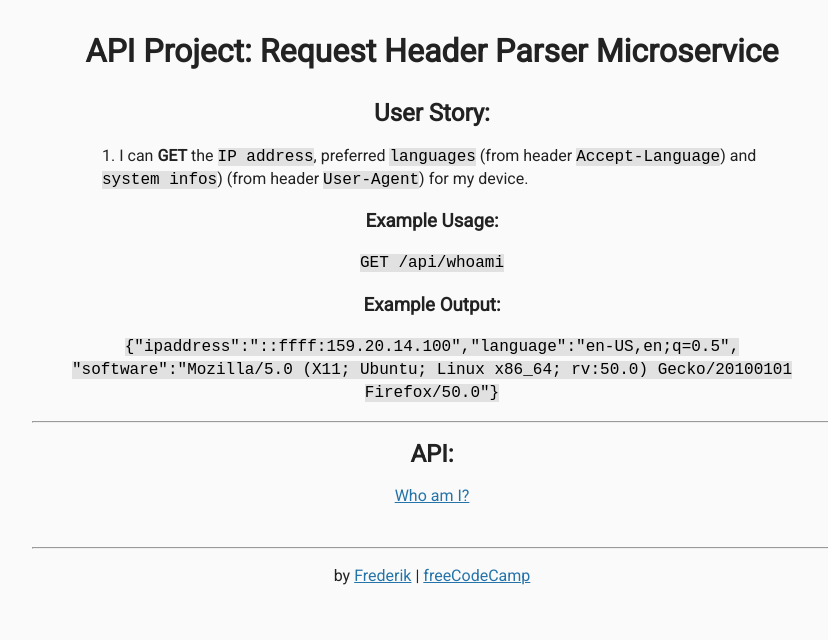
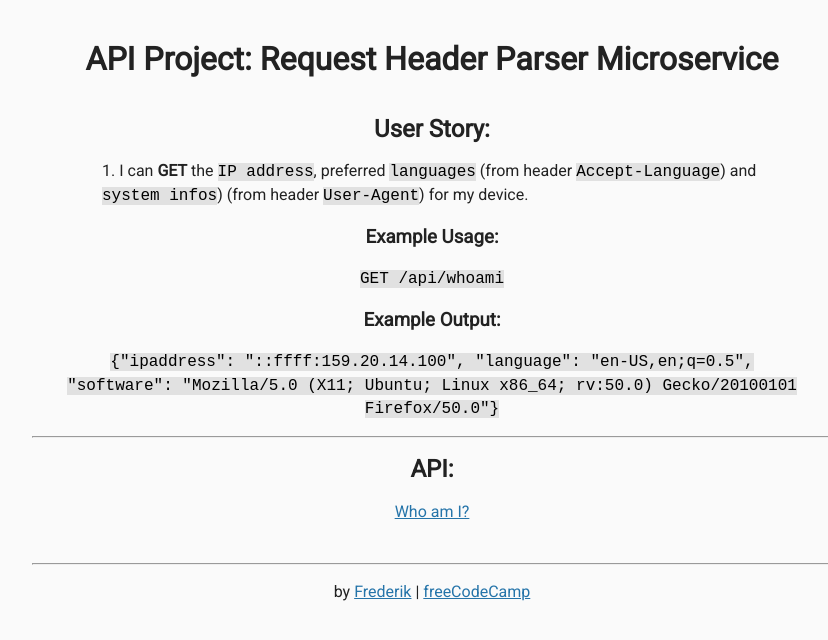
Before and after one commit to Myrmidonut/fcc_api_request_header_parser, a website: page views/index.html in a window 1280 px wide. Shown: the whole page, without its empty margins (208-1036 px from the left). Drawn offline with Linux system fonts and the light colour scheme; files that its build step writes are made by us from their sources.

Commit message:
h1 line height, user stories

```diff
--- a/public/style.css
+++ b/public/style.css
@@ -37,3 +37,7 @@ ol {
 li {
   margin-bottom: 1em;
 }
+
+h1 {
+  line-height: initial;
+}
--- a/views/index.html
+++ b/views/index.html
@@ -6,7 +6,7 @@
     <meta charset="utf-8">
     <meta name="viewport" content="width=device-width, initial-scale=1.0">
 
-    <link rel="shortcut icon" href="https://cdn.hyperdev.com/us-east-1%3A52a203ff-088b-420f-81be-45bf559d01b1%2Ffavicon.ico" type="image/x-icon"/>
+    <link rel="shortcut icon" href="https://cdn.hyperdev.com/us-east-1%3A52a203ff-088b-420f-81be-45bf559d01b1%2Ffavicon.ico" type="image/x-icon">
     <link href="https://fonts.googleapis.com/css?family=Roboto" rel="stylesheet">
     <link href="style.css" rel="stylesheet">
   </head>
@@ -30,7 +30,7 @@
 
       <h3>Example Output:</h3>
       <p>
-        <code>{"ipaddress":"::ffff:159.20.14.100","language":"en-US,en;q=0.5",<br>"software":"Mozilla/5.0 (X11; Ubuntu; Linux x86_64; rv:50.0) Gecko/20100101 Firefox/50.0"}</code>
+        <code>{"ipaddress": "::ffff:159.20.14.100", "language": "en-US,en;q=0.5",<br>"software": "Mozilla/5.0 (X11; Ubuntu; Linux x86_64; rv:50.0) Gecko/20100101 Firefox/50.0"}</code>
       </p>
 
       <hr>
```
